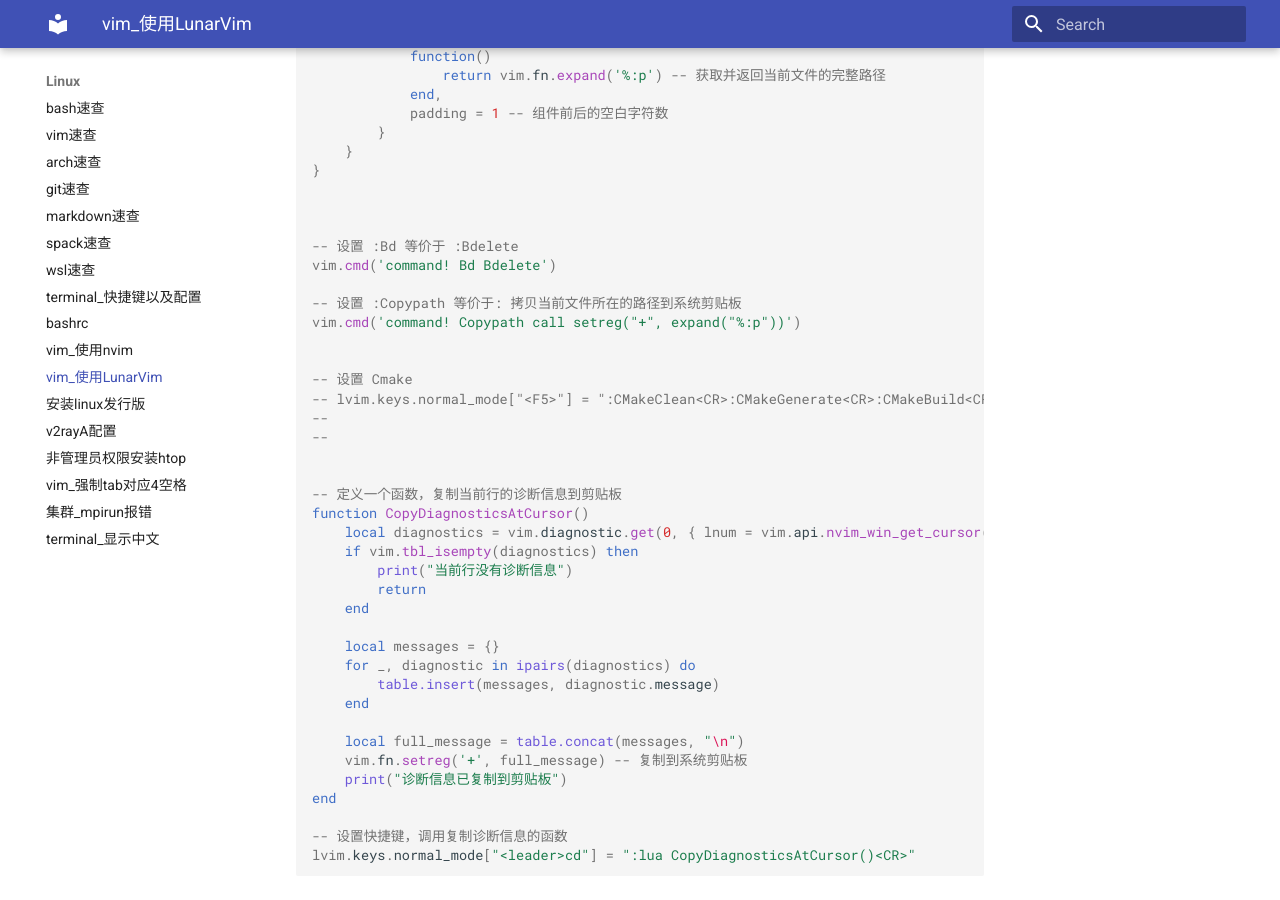
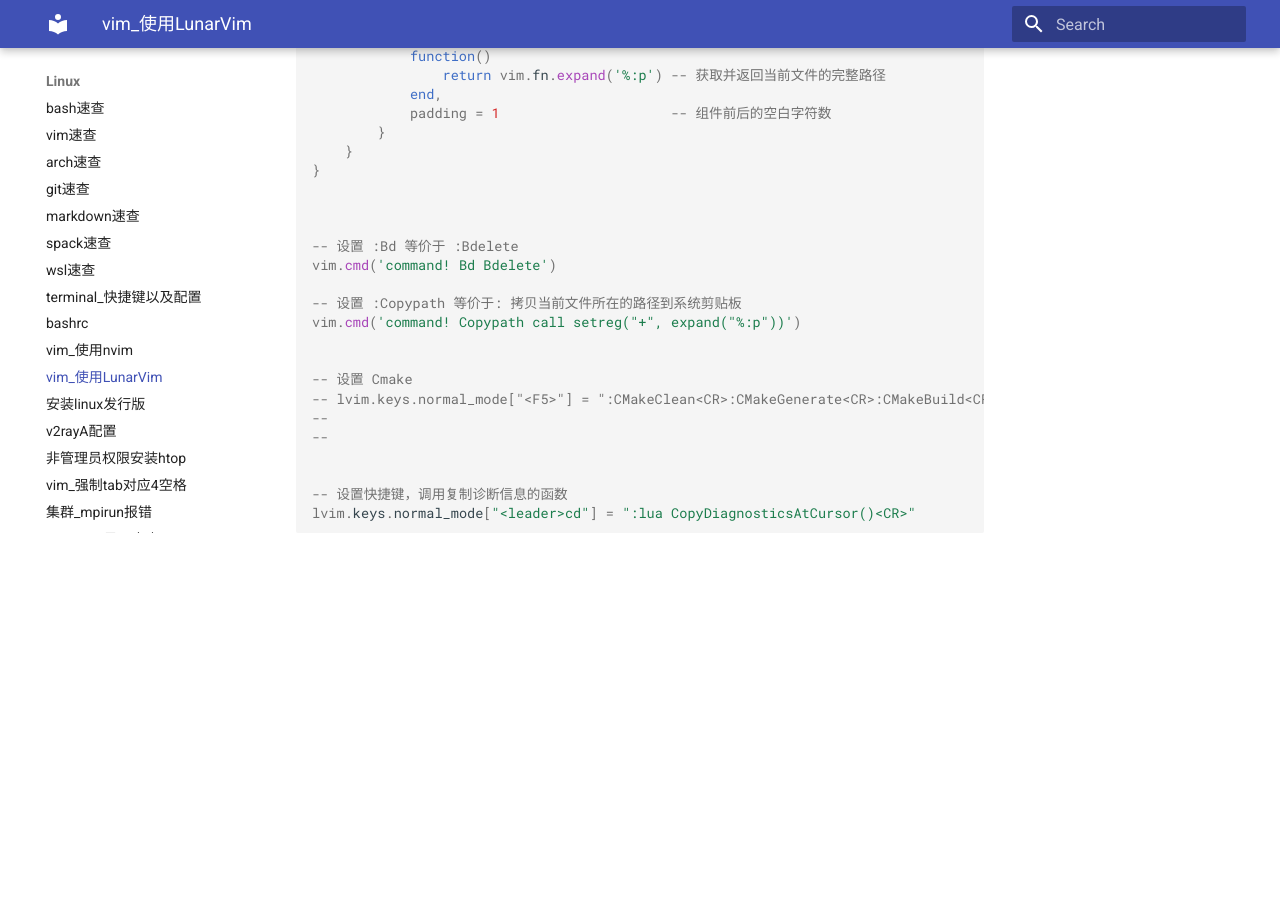
Before and after one commit to ymma98/technotes, an MkDocs documentation site: the page built from docs/Linux/vim_使用LunarVim.md, in a window 1280 px wide and 900 px high, scrolled down 3712 px. Built offline with MkDocs 1.6.1 and Material for MkDocs 9.7.7, drawn with Linux system fonts in a browser that asks for light colours; after the commit the page ends 4269 px from its top, so only the background shows below that.

Commit message:
docs/Linux/vim_使用LunarVim.md updated from https://stackedit.cn/

````diff
--- a/docs/Linux/vim_使用LunarVim.md
+++ b/docs/Linux/vim_使用LunarVim.md
@@ -185,7 +185,7 @@ lvim.builtin.lualine.sections = {
             function()
                 return vim.fn.expand('%:p') -- 获取并返回当前文件的完整路径
             end,
-            padding = 1 -- 组件前后的空白字符数
+            padding = 1                     -- 组件前后的空白字符数
         }
     }
 }
@@ -205,28 +205,10 @@ vim.cmd('command! Copypath call setreg("+", expand("%:p"))')
 --
 
 
--- 定义一个函数，复制当前行的诊断信息到剪贴板
-function CopyDiagnosticsAtCursor()
-    local diagnostics = vim.diagnostic.get(0, { lnum = vim.api.nvim_win_get_cursor(0)[1] - 1 })
-    if vim.tbl_isempty(diagnostics) then
-        print("当前行没有诊断信息")
-        return
-    end
-
-    local messages = {}
-    for _, diagnostic in ipairs(diagnostics) do
-        table.insert(messages, diagnostic.message)
-    end
-
-    local full_message = table.concat(messages, "\n")
-    vim.fn.setreg('+', full_message) -- 复制到系统剪贴板
-    print("诊断信息已复制到剪贴板")
-end
-
 -- 设置快捷键，调用复制诊断信息的函数
 lvim.keys.normal_mode["<leader>cd"] = ":lua CopyDiagnosticsAtCursor()<CR>"
 ```
 <!--stackedit_data:
-eyJoaXN0b3J5IjpbNzUxNTI0MTM1LDUzNTczNjEzNiw2MTk4NT
-Q3NDFdfQ==
+eyJoaXN0b3J5IjpbMTI4MTI3NDI1OCw3NTE1MjQxMzUsNTM1Nz
+M2MTM2LDYxOTg1NDc0MV19
 -->
````
